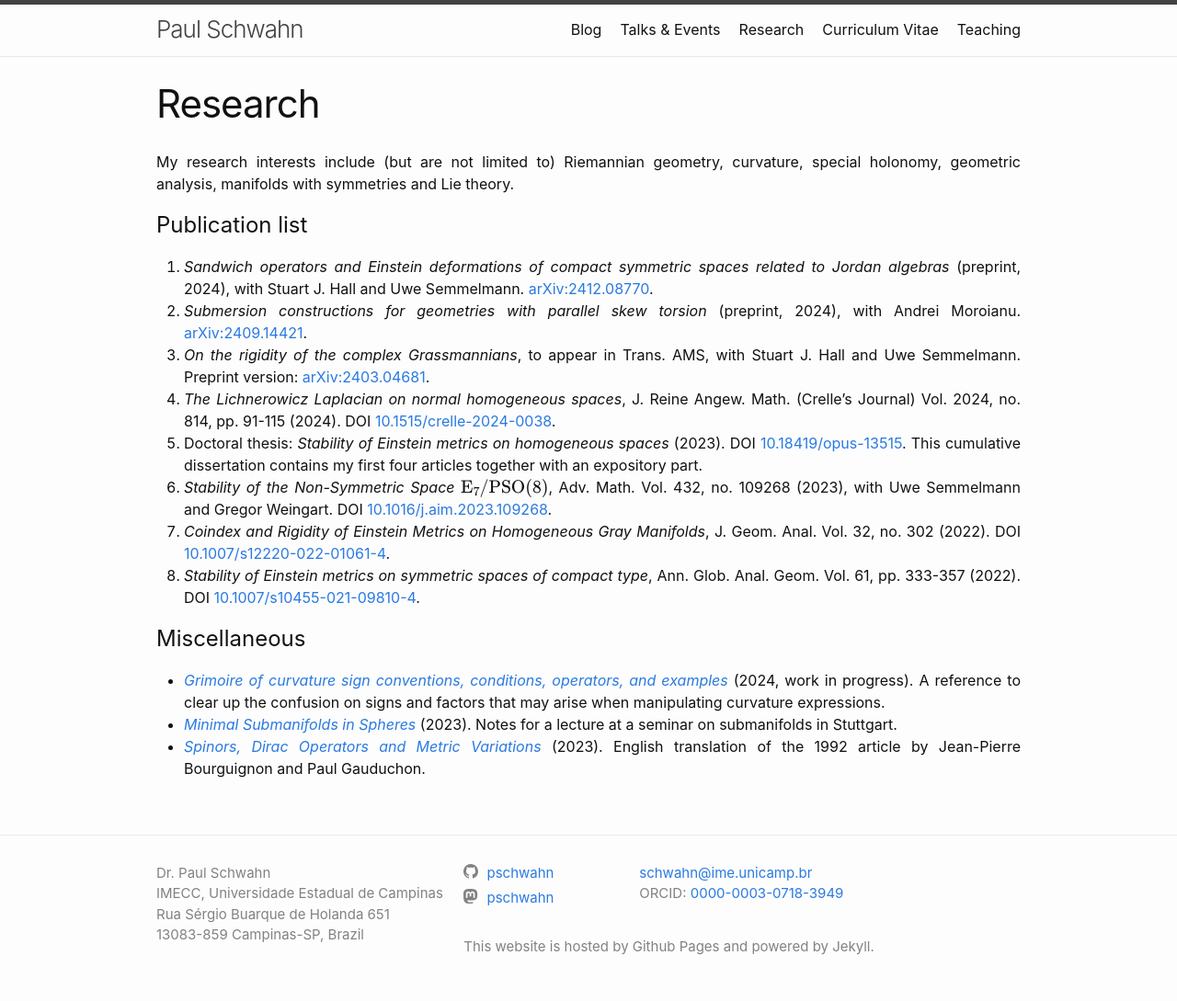
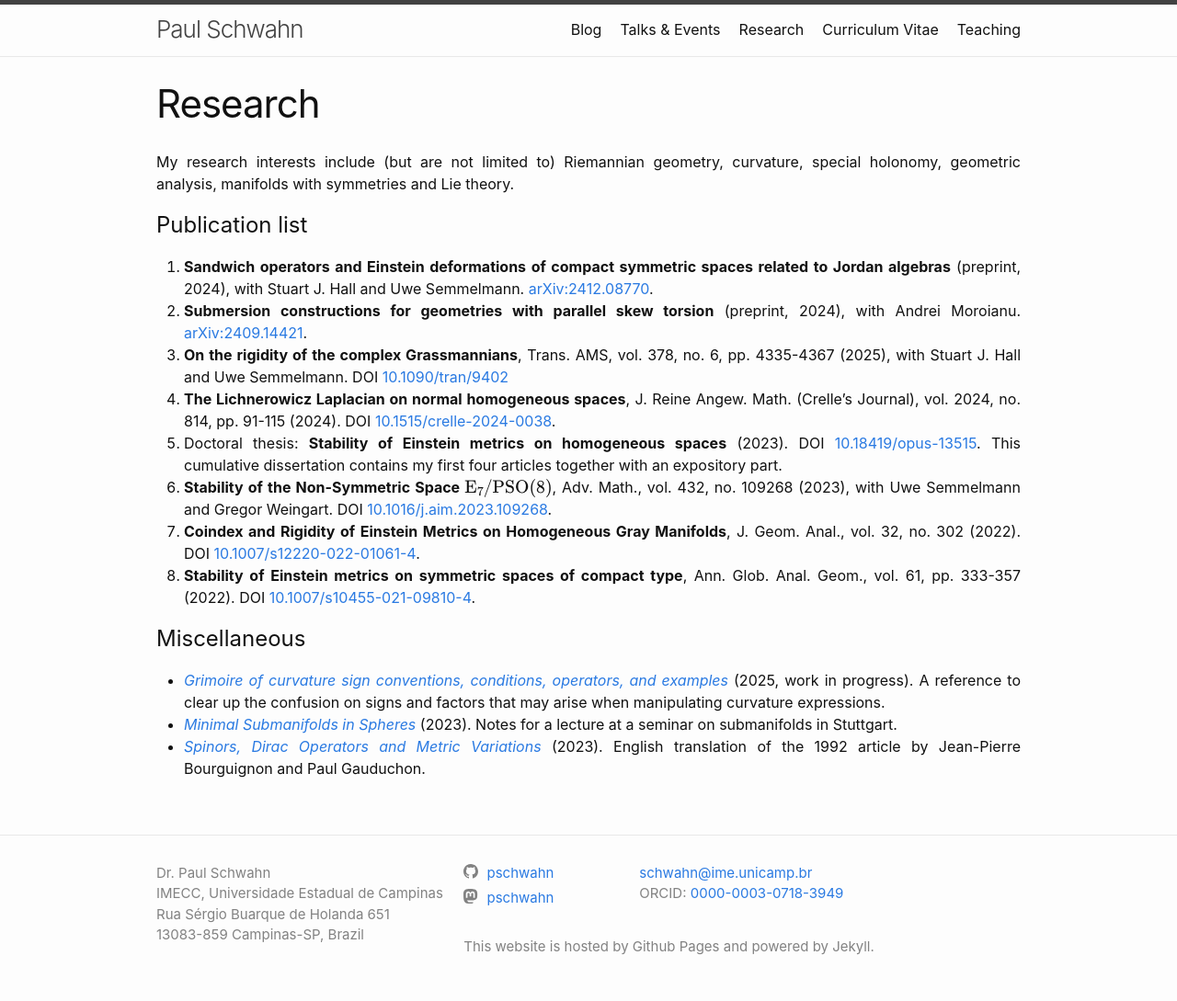
Before and after one commit to PSchwahn/PSchwahn.github.io, a Jekyll site: the page built from publications.markdown, in a window 1280 px wide. Shown: the whole page at 92% size. Built offline with Jekyll 4.4.1, drawn with Linux system fonts in a browser that asks for light colours; some web fonts are replaced.

Commit message:
update publications

```diff
--- a/index.markdown
+++ b/index.markdown
@@ -19,4 +19,4 @@ Fig. 2: Me petting the baby hydra while it's getting absolutely demolished by He
 
 <br>
 
-<p style="color: #828282;">Latest update: Mar 18, 2025</p>
+<p style="color: #828282;">Latest update: Apr 10, 2025</p>
--- a/publications.markdown
+++ b/publications.markdown
@@ -7,17 +7,17 @@ My research interests include (but are not limited to) Riemannian geometry, curv
 
 # Publication list
 
-1. _Sandwich operators and Einstein deformations of compact symmetric spaces related to Jordan algebras_ (preprint, 2024), with Stuart J. Hall and Uwe Semmelmann. [arXiv:2412.08770](https://arxiv.org/abs/2412.08770).
-1. _Submersion constructions for geometries with parallel skew torsion_ (preprint, 2024), with Andrei Moroianu. [arXiv:2409.14421](https://arxiv.org/abs/2409.14421).
-1. _On the rigidity of the complex Grassmannians_, to appear in Trans. AMS, with Stuart J. Hall and Uwe Semmelmann. Preprint version: [arXiv:2403.04681](https://arxiv.org/abs/2403.04681).
-1. _The Lichnerowicz Laplacian on normal homogeneous spaces_, J. Reine Angew. Math. (Crelle's Journal) Vol. 2024, no. 814, pp. 91-115 (2024). DOI [10.1515/crelle-2024-0038](https://doi.org/10.1515/crelle-2024-0038).
-1. Doctoral thesis: _Stability of Einstein metrics on homogeneous spaces_ (2023). DOI [10.18419/opus-13515](http://dx.doi.org/10.18419/opus-13515). This cumulative dissertation contains my first four articles together with an expository part.
-1. _Stability of the Non-Symmetric Space $$\mathrm{E}_7/\mathrm{PSO}(8)$$_, Adv. Math. Vol. 432, no. 109268 (2023), with Uwe Semmelmann and Gregor Weingart. DOI [10.1016/j.aim.2023.109268](https://doi.org/10.1016/j.aim.2023.109268).
-1. _Coindex and Rigidity of Einstein Metrics on Homogeneous Gray Manifolds_, J. Geom. Anal. Vol. 32, no. 302 (2022). DOI [10.1007/s12220-022-01061-4](https://doi.org/10.1007/s12220-022-01061-4).
-1. _Stability of Einstein metrics on symmetric spaces of compact type_, Ann. Glob. Anal. Geom. Vol. 61, pp. 333-357 (2022). DOI [10.1007/s10455-021-09810-4](https://doi.org/10.1007/s10455-021-09810-4).
+1. **Sandwich operators and Einstein deformations of compact symmetric spaces related to Jordan algebras** (preprint, 2024), with Stuart J. Hall and Uwe Semmelmann. [arXiv:2412.08770](https://arxiv.org/abs/2412.08770).
+1. **Submersion constructions for geometries with parallel skew torsion** (preprint, 2024), with Andrei Moroianu. [arXiv:2409.14421](https://arxiv.org/abs/2409.14421).
+1. **On the rigidity of the complex Grassmannians**, Trans. AMS, vol. 378, no. 6, pp. 4335-4367 (2025), with Stuart J. Hall and Uwe Semmelmann. DOI [10.1090/tran/9402](https://doi.org/10.1090/tran/9402)
+1. **The Lichnerowicz Laplacian on normal homogeneous spaces**, J. Reine Angew. Math. (Crelle's Journal), vol. 2024, no. 814, pp. 91-115 (2024). DOI [10.1515/crelle-2024-0038](https://doi.org/10.1515/crelle-2024-0038).
+1. Doctoral thesis: **Stability of Einstein metrics on homogeneous spaces** (2023). DOI [10.18419/opus-13515](http://dx.doi.org/10.18419/opus-13515). This cumulative dissertation contains my first four articles together with an expository part.
+1. **Stability of the Non-Symmetric Space $$\mathrm{E}_7/\mathrm{PSO}(8)$$**, Adv. Math., vol. 432, no. 109268 (2023), with Uwe Semmelmann and Gregor Weingart. DOI [10.1016/j.aim.2023.109268](https://doi.org/10.1016/j.aim.2023.109268).
+1. **Coindex and Rigidity of Einstein Metrics on Homogeneous Gray Manifolds**, J. Geom. Anal., vol. 32, no. 302 (2022). DOI [10.1007/s12220-022-01061-4](https://doi.org/10.1007/s12220-022-01061-4).
+1. **Stability of Einstein metrics on symmetric spaces of compact type**, Ann. Glob. Anal. Geom., vol. 61, pp. 333-357 (2022). DOI [10.1007/s10455-021-09810-4](https://doi.org/10.1007/s10455-021-09810-4).
 
 # Miscellaneous
 
-* _[Grimoire of curvature sign conventions, conditions, operators, and examples]({{"/assets/grimoire.pdf" | relative_url}})_ (2024, work in progress). A reference to clear up the confusion on signs and factors that may arise when manipulating curvature expressions.
+* _[Grimoire of curvature sign conventions, conditions, operators, and examples]({{"/assets/grimoire.pdf" | relative_url}})_ (2025, work in progress). A reference to clear up the confusion on signs and factors that may arise when manipulating curvature expressions.
 * _[Minimal Submanifolds in Spheres]({{"/assets/minimal_submfds_in_spheres.pdf" | relative_url}})_ (2023). Notes for a lecture at a seminar on submanifolds in Stuttgart.
 * _[Spinors, Dirac Operators and Metric Variations]({{"/assets/spineurs_variations.pdf" | relative_url}})_ (2023). English translation of the 1992 article by Jean-Pierre Bourguignon and Paul Gauduchon.
```
Also changed, not shown: 1 other file.
